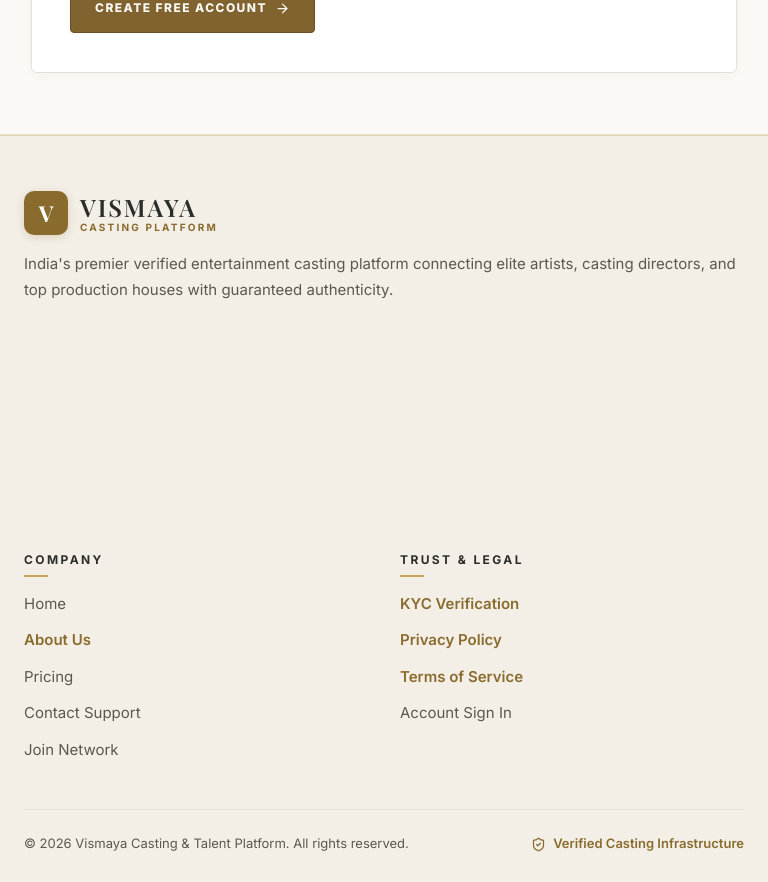
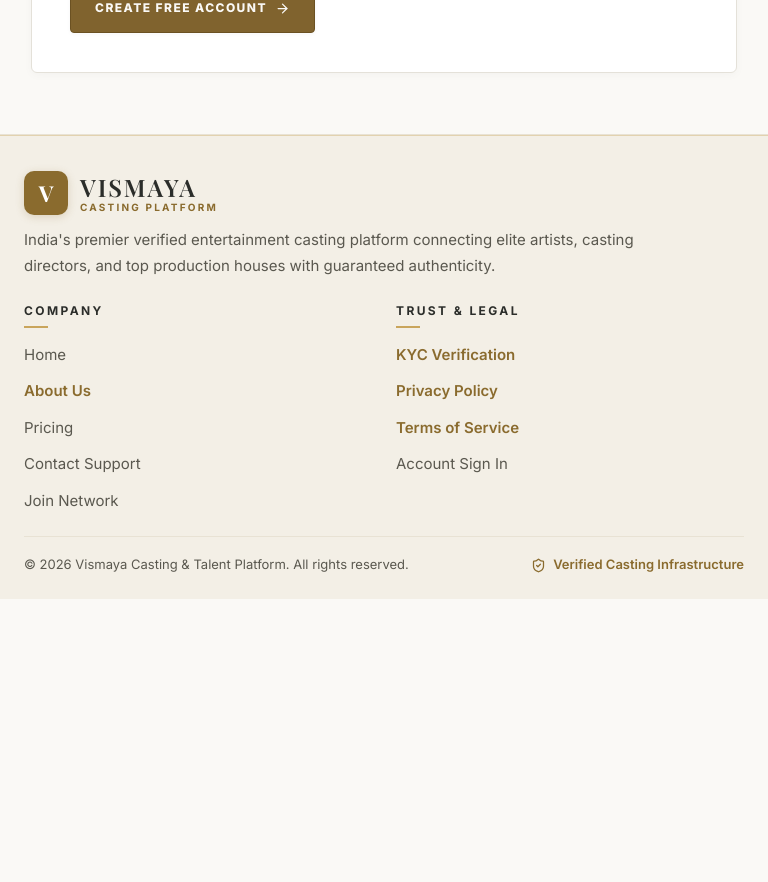
Before and after one commit to vortexdevelopment1/vismaya-frontend-final, a Next.js app in the folder frontend/: page /about in a window 768 px wide. Shown: the part 1640-2522 px from the top of the page. After the commit the page ends 2239 px from the top, so only its background shows below. Built offline with nearby package versions, Linux system fonts and the light colour scheme; no server answers.

Commit message:
fix(footer): remove excess whitespace between brand and link columns on 641px-900px viewport

```diff
--- a/frontend/components/PublicFooter.css
+++ b/frontend/components/PublicFooter.css
@@ -222,25 +222,39 @@
    -------------------------------------------------------------------------- */
 
 /* Tablet (768px - 1024px) */
-@media (max-width: 900px) {
+@media (max-width: 900px) and (min-width: 641px) {
   .public-footer-light {
-    padding: 56px 24px 28px;
+    padding: 36px 24px 24px !important;
   }
 
   .public-footer-top-row {
-    flex-direction: column;
-    gap: 40px;
+
+    flex-direction: column !important;
+    gap: 24px !important;
   }
 
   .public-footer-brand-col {
-    max-width: 100%;
+    max-width: 100% !important;
+    flex: none !important;
+    height: auto !important;
+    min-height: auto !important;
+    gap: 12px !important;
   }
 
   .public-footer-nav-grid {
     width: 100%;
     display: grid;
     grid-template-columns: repeat(2, 1fr);
-    gap: 32px;
+    gap: 24px !important;
+  }
+
+  .public-footer-description {
+    max-width: 620px !important;
+  }
+
+  .public-footer-bottom-bar {
+    margin-top: 24px !important;
+    padding-top: 18px !important;
   }
 }
 
```
